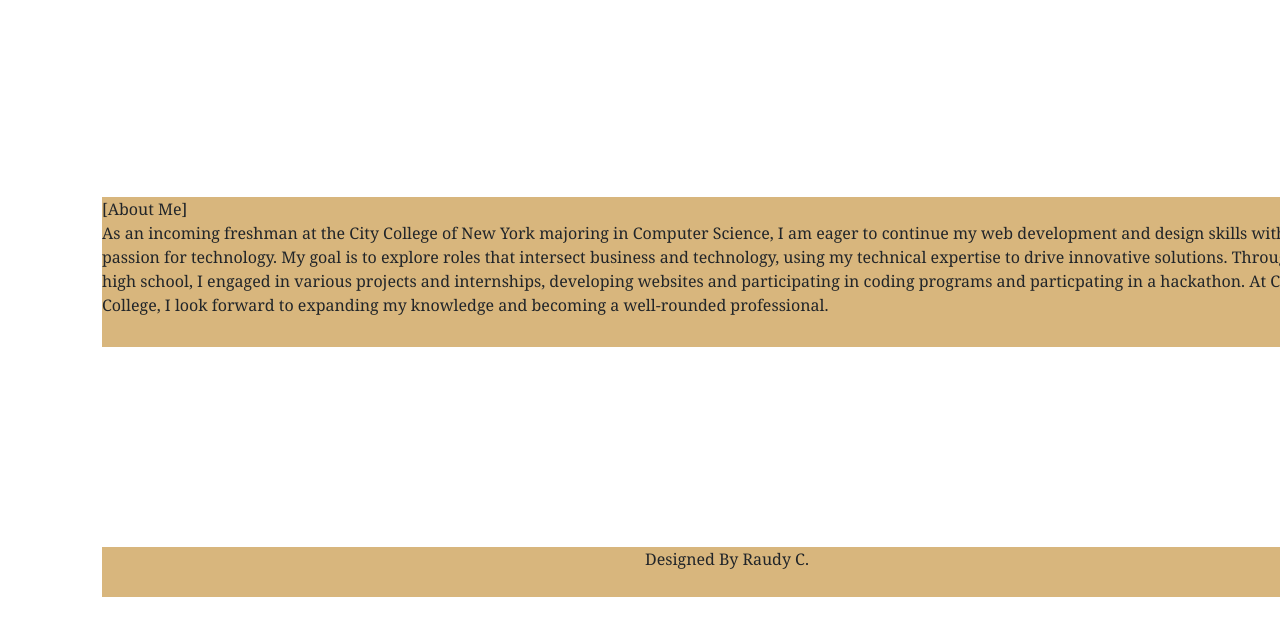
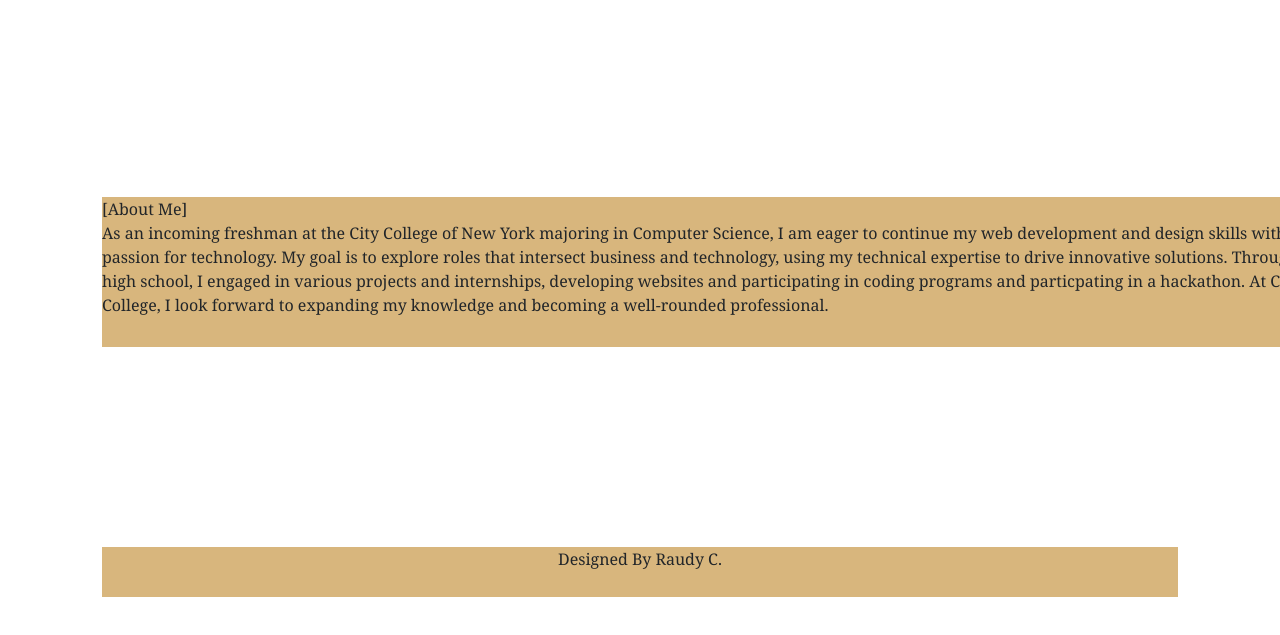
Before and after one commit to error-code-red/Witness-My-Final-Form, a plain HTML site: page index.html in a window 1280 px wide. Shown: the part 863-1498 px from the top of the page. Drawn offline with nearby package versions, Linux system fonts and the light colour scheme.

Commit message:
bar changes

```diff
--- a/style.css
+++ b/style.css
@@ -39,7 +39,7 @@
 
 .footer {
     height: 50px;
-    width: 1250px;
+    width: "width=device-width, initial-scale=1.0";
     background-color: #d8b67d;
     margin-top: 100px;
     margin-bottom: 100px;
```
